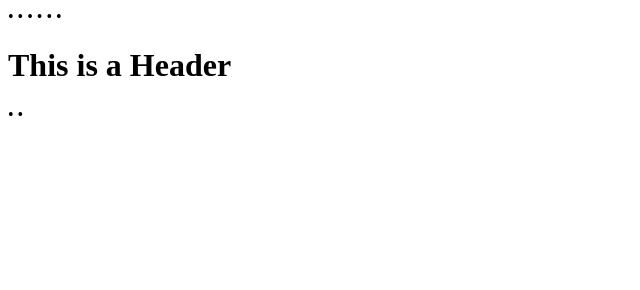
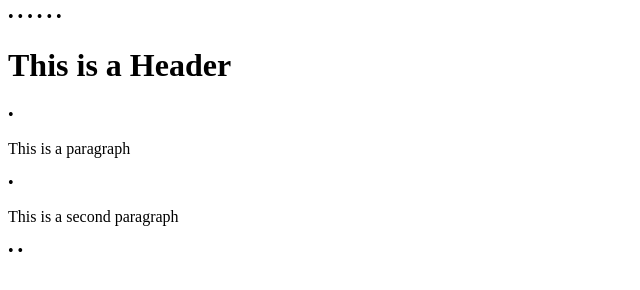
Before and after one commit to cut113/git-test, a plain HTML site: page index.html in a window 1280 px wide. Shown: the whole page, without its empty margins (0-640 px from the left). Drawn offline with Linux system fonts and the light colour scheme.

Commit message:
third commit

```diff
--- a/index.html
+++ b/index.html
@@ -4,5 +4,7 @@
 •
 •	    <body>
 •	        <h1>This is a Header</h1>
+•	        <p>This is a paragraph</p>
+•	        <p>This is a second paragraph</p>
 •	    </body>
 •	</html>
```
